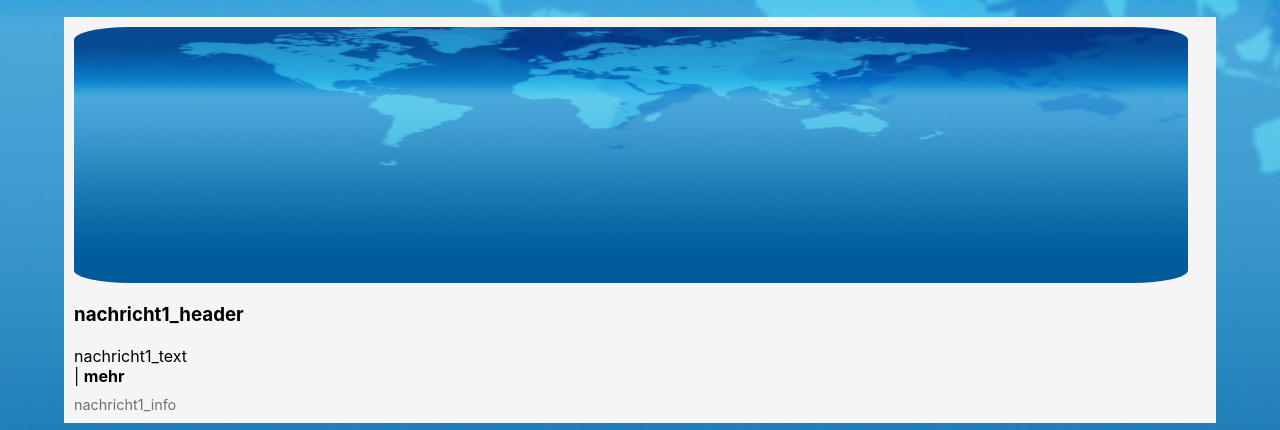
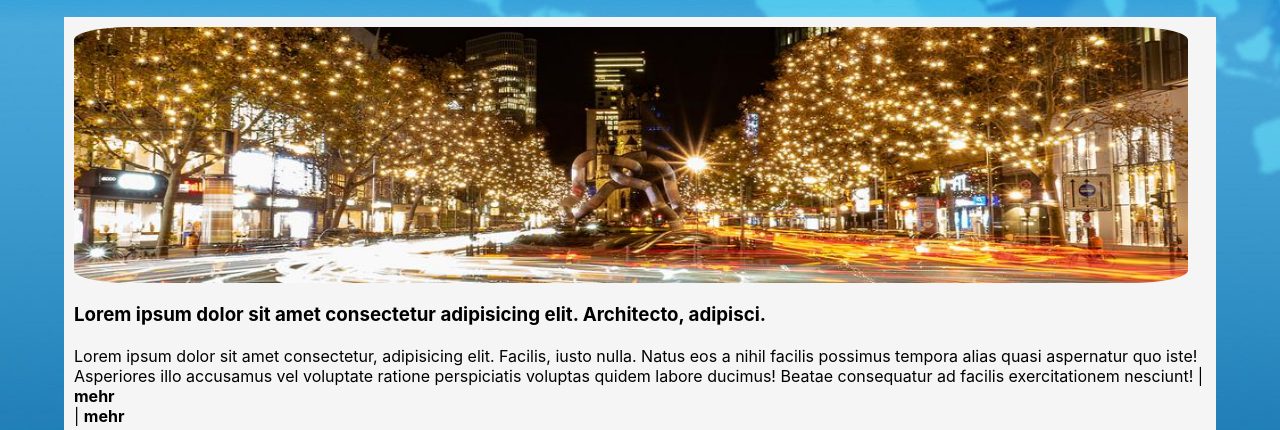
Before and after one commit to fahricigdem/JS-Ajax-Project, a plain HTML site: page index.html in a window 1280 px wide. Shown: the part 306-736 px from the top of the page. Drawn offline with Linux system fonts and the light colour scheme.

Commit message:
Update index.html

```diff
--- a/index.html
+++ b/index.html
@@ -289,42 +289,7 @@
         </div>
     </footer>
 
-<script>
-   var xmlhttp= new XMLHttpRequest();
-
-xmlhttp.open("GET","json_veri_ajax.txt",true);
-xmlhttp.send();
-
-
-
-
-
-xmlhttp.onreadystatechange=function(){
-
-    if (this.readyState==4 && this.status==200) {
-
-        var daten=JSON.parse(this.responseText);
-        console.log(daten);
-        console.log(typeof daten["nachricht1_header"])
-
-        //document.getElementById("header1").innerHTML=daten["nachricht1_header"];
-        //document.getElementById("text1").innerHTML=daten["nachricht1_text"];
-        //document.getElementById("info1").innerHTML=daten["nachricht1_info"];
-        //document.getElementById("image"+1).setAttribute("src","images/1.jpg")
-
-        for (var i = 1; i <= 4; i++ ){
-            document.getElementById("image"+i).setAttribute("src",daten["nachricht"+i+"_img"])
-            document.getElementById("header"+i).innerHTML=daten["nachricht"+i+"_header"];
-            document.getElementById("text"+i).innerHTML=daten["nachricht"+i+"_text"];
-            document.getElementById("info"+i).innerHTML=daten["nachricht"+i+"_info"];
-
-        }
-
-
-
-    }
-}
-</script>
+<script src="script.js"></script>
 
 
 </body>
```
